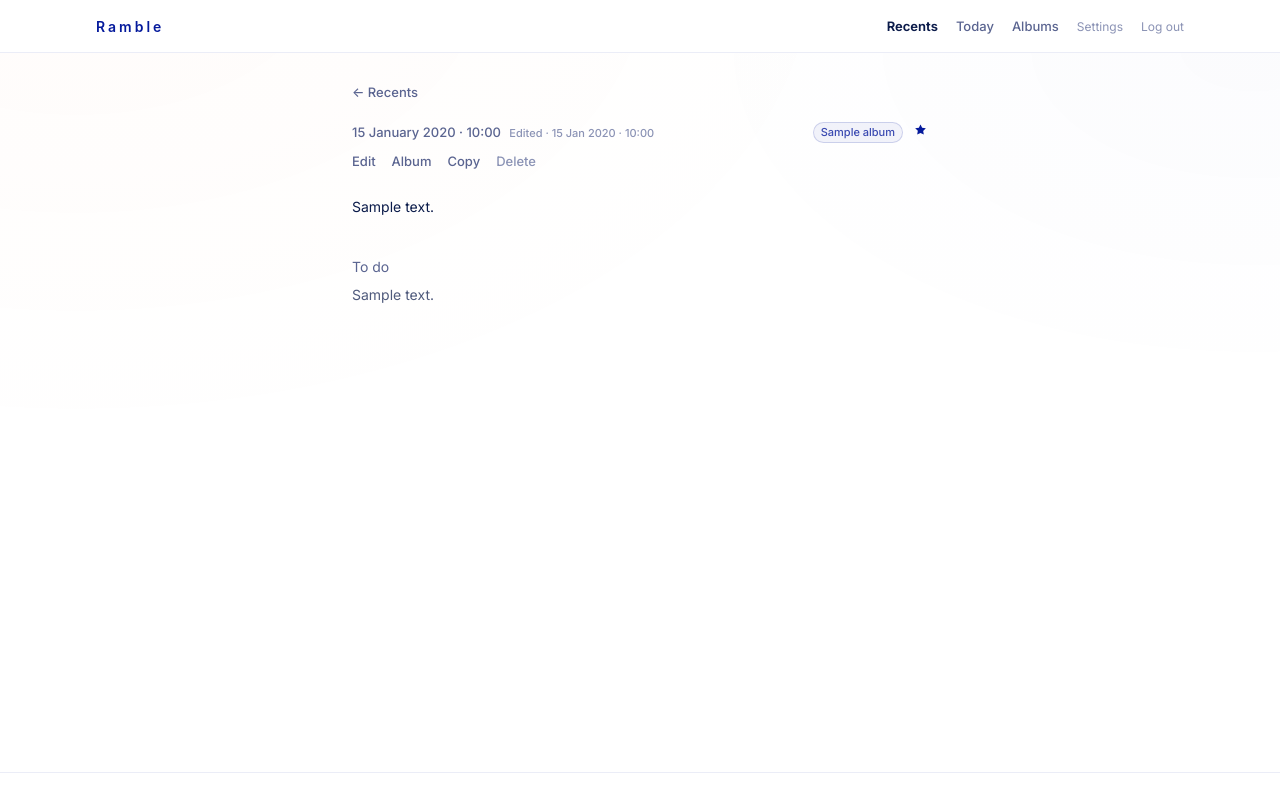
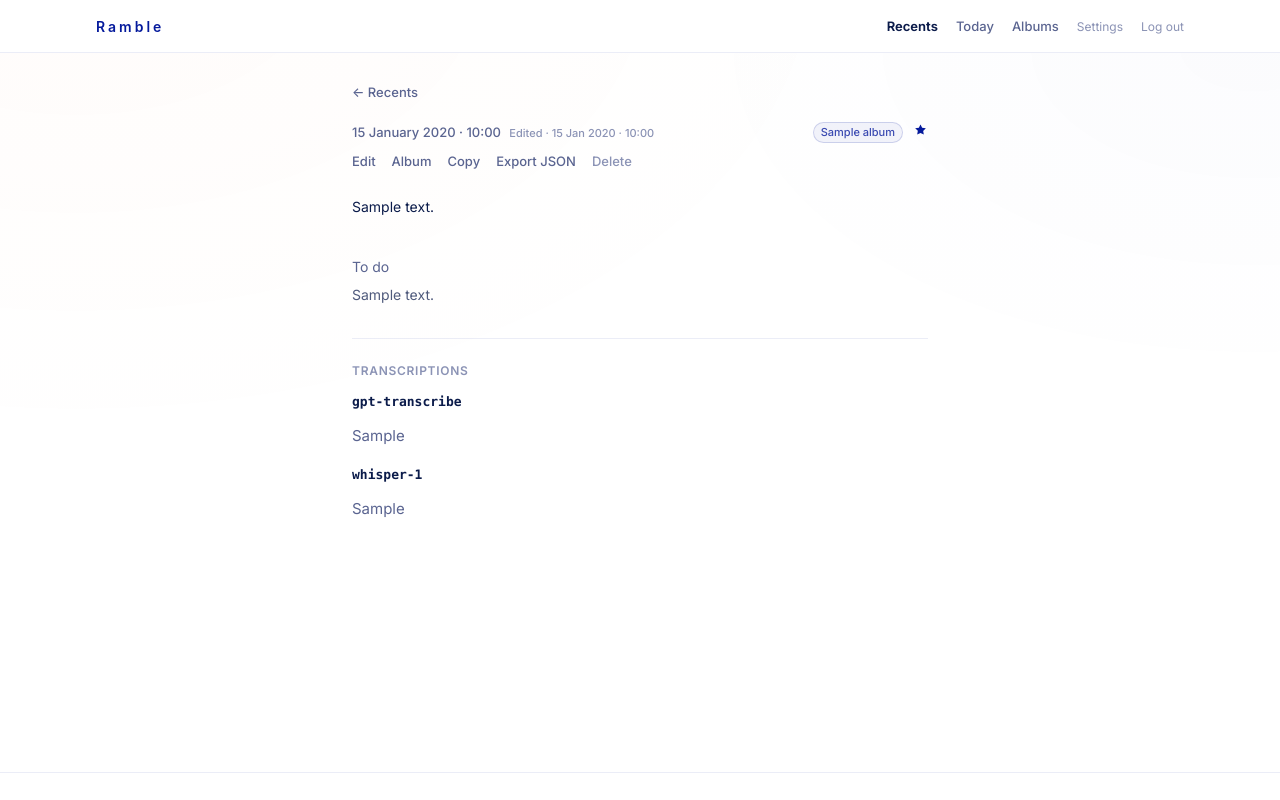
Before and after one commit to RoyKeane94/Ramble, a Django app: page /notes/00000000-0000-0000-0000-000000000001/ in a window 1280 px wide. Run offline with Django 5.2, Linux system fonts and the light colour scheme; a user stored in the database is signed in; tables that the repository leaves empty hold one stand-in row (values such as "Sample post"); parts of the project's set-up code (start-up, migrations or seed data) failed here and were passed over.

Commit message:
Dual transcript for debugging

```diff
--- a/notes/models.py
+++ b/notes/models.py
@@ -18,6 +18,8 @@ class Note(models.Model):
     original_transcript = models.TextField(blank=True, default="")
     boosted_transcript = models.TextField(blank=True, default="")
     gpt_transcript = models.TextField(blank=True, default="")
+    gpt_transcribe_transcript = models.TextField(blank=True, default="")
+    whisper_1_transcript = models.TextField(blank=True, default="")
     gpt_tidied_text = models.TextField(blank=True, default="")
     next_action_text = models.TextField(blank=True, default="")
     edited_text = models.TextField(blank=True, default="")
@@ -211,6 +213,26 @@ class Note(models.Model):
     def list_header(self):
         return self.day_header_compact
 
+    @property
+    def labeled_transcripts(self):
+        """Side-by-side ASR outputs for comparison on the web."""
+        rows = []
+        gpt = self.gpt_transcribe_transcript.strip()
+        whisper = self.whisper_1_transcript.strip()
+        if gpt:
+            rows.append({"model": "gpt-transcribe", "label": "gpt-transcribe", "text": gpt})
+        if whisper:
+            rows.append({"model": "whisper-1", "label": "whisper-1", "text": whisper})
+        if not rows:
+            legacy = self.gpt_transcript.strip()
+            if legacy:
+                rows.append({"model": "gpt-transcribe", "label": "gpt-transcribe (legacy)", "text": legacy})
+        return rows
+
+    @property
+    def has_labeled_transcripts(self):
+        return len(self.labeled_transcripts) > 0
+
 
 class Album(models.Model):
     id = models.UUIDField(primary_key=True, default=uuid.uuid4, editable=False)
--- a/notes/serializers.py
+++ b/notes/serializers.py
@@ -18,6 +18,8 @@ class NoteSerializer(serializers.ModelSerializer):
             "original_transcript",
             "boosted_transcript",
             "gpt_transcript",
+            "gpt_transcribe_transcript",
+            "whisper_1_transcript",
             "gpt_tidied_text",
             "next_action_text",
             "edited_text",
@@ -60,6 +62,8 @@ class NoteSerializer(serializers.ModelSerializer):
                 "gpt_tidied_text",
                 "tidied_text",
                 "gpt_transcript",
+                "gpt_transcribe_transcript",
+                "whisper_1_transcript",
                 "did_gpt_transcribe_tidy",
                 "did_gpt_tidy",
                 "edited_text",
--- a/notes/urls.py
+++ b/notes/urls.py
@@ -9,6 +9,7 @@ urlpatterns = [
     path("privacy/", views.privacy, name="privacy"),
     path("terms/", views.terms, name="terms"),
     path("roll/", views.note_list, name="list"),
+    path("roll/export.json", views.notes_export_json, name="export_json"),
     path("albums/", views.album_list, name="albums"),
     path("albums/new/", views.album_create, name="album_create"),
     path("albums/<uuid:pk>/delete/", views.album_delete, name="album_delete"),
--- a/notes/views.py
+++ b/notes/views.py
@@ -4,10 +4,11 @@ from uuid import UUID
 
 from django.contrib.auth.decorators import login_required
 from django.db.models import Max
+from django.http import JsonResponse
 from django.shortcuts import get_object_or_404, redirect, render
 from django.urls import reverse
 from django.utils import timezone
-from django.views.decorators.http import require_POST
+from django.views.decorators.http import require_GET, require_POST
 
 from .models import Album, Note
 
@@ -52,6 +53,53 @@ def group_notes_for_roll(notes):
         header = note.month_header if dense else note.day_header_compact
         grouped.setdefault(header, []).append(note)
     return grouped
+
+
+def _note_export_dict(note):
+    transcripts = {}
+    gpt = note.gpt_transcribe_transcript.strip()
+    whisper = note.whisper_1_transcript.strip()
+    if gpt:
+        transcripts["gpt_transcribe"] = gpt
+    if whisper:
+        transcripts["whisper_1"] = whisper
+    if not transcripts and note.gpt_transcript.strip():
+        transcripts["gpt_transcribe"] = note.gpt_transcript.strip()
+
+    return {
+        "id": str(note.id),
+        "created_at": timezone.localtime(note.created_at).isoformat(),
+        "updated_at": timezone.localtime(note.updated_at).isoformat(),
+        "duration_seconds": note.duration,
+        "is_starred": note.is_starred,
+        "is_edited": note.is_edited,
+        "edited_at": timezone.localtime(note.edited_at).isoformat() if note.edited_at else None,
+        "albums": note.membership_names,
+        "transcriptions": transcripts,
+        "gpt_transcript": note.gpt_transcript,
+        "gpt_tidied_text": note.gpt_tidied_text,
+        "tidied_text": note.tidied_text,
+        "edited_text": note.edited_text,
+        "display_text": note.display_text,
+        "next_action_text": note.next_action_text,
+        "todo_items": note.todo_items,
+        "processing_failed": note.transcription_failed,
+        "processing_error": note.processing_error,
+    }
+
+
+@login_required
+@require_GET
+def notes_export_json(request):
+    notes = Note.objects.filter(user=request.user).prefetch_related("albums").order_by("-created_at")
+    payload = {
+        "exported_at": timezone.localtime(timezone.now()).isoformat(),
+        "note_count": notes.count(),
+        "notes": [_note_export_dict(note) for note in notes],
+    }
+    response = JsonResponse(payload, json_dumps_params={"ensure_ascii": False, "indent": 2})
+    response["Content-Disposition"] = 'attachment; filename="ramble-export.json"'
+    return response
 
 
 @login_required
@@ -124,6 +172,8 @@ def Q_from_query(query):
         | Q(original_transcript__icontains=query)
         | Q(boosted_transcript__icontains=query)
         | Q(gpt_transcript__icontains=query)
+        | Q(gpt_transcribe_transcript__icontains=query)
+        | Q(whisper_1_transcript__icontains=query)
         | Q(gpt_tidied_text__icontains=query)
         | Q(edited_text__icontains=query)
     )
--- a/static/css/ramble.css
+++ b/static/css/ramble.css
@@ -870,6 +870,44 @@ a.frame:focus-visible {
 
 .take-body {
   margin-top: 1.75rem;
+}
+
+.take-transcripts {
+  margin-top: 2rem;
+  padding-top: 1.5rem;
+  border-top: 1px solid var(--line);
+}
+
+.take-transcripts-title {
+  margin: 0 0 1rem;
+  font-size: 0.75rem;
+  font-weight: 600;
+  letter-spacing: 0.06em;
+  text-transform: uppercase;
+  color: var(--faint);
+}
+
+.take-transcript-block + .take-transcript-block {
+  margin-top: 1.25rem;
+}
+
+.take-transcript-label {
+  margin: 0 0 0.35rem;
+  font-size: 0.8125rem;
+  font-weight: 600;
+  color: var(--ink);
+  font-family: ui-monospace, SFMono-Regular, Menlo, Monaco, Consolas, monospace;
+}
+
+.take-transcript-text {
+  margin: 0;
+  font-size: 0.9375rem;
+  line-height: 1.55;
+  color: var(--muted);
+}
+
+.roll-export {
+  margin-right: 0.75rem;
 }
 
 .take-star-form {
--- a/templates/notes/detail.html
+++ b/templates/notes/detail.html
@@ -45,6 +45,7 @@
         >
           Copy
         </button>
+        <a class="take-action" href="{% url 'notes:export_json' %}">Export JSON</a>
         <form method="post" action="{% url 'notes:delete' note.id %}" class="take-action-form" onsubmit="return confirm('Delete this take?');">
           {% csrf_token %}
           <button type="submit" class="take-action take-action-delete">Delete</button>
@@ -126,6 +127,17 @@
         </ul>
       </section>
     {% endif %}
+    {% if note.has_labeled_transcripts %}
+      <section class="take-transcripts" aria-label="Model transcriptions">
+        <h2 class="take-transcripts-title">Transcriptions</h2>
+        {% for row in note.labeled_transcripts %}
+          <article class="take-transcript-block">
+            <p class="take-transcript-label">{{ row.label }}</p>
+            <div class="take-transcript-text">{{ row.text|linebreaks }}</div>
+          </article>
+        {% endfor %}
+      </section>
+    {% endif %}
   {% endif %}
 </div>
 {% endblock %}
--- a/templates/notes/list.html
+++ b/templates/notes/list.html
@@ -12,6 +12,7 @@
       <h1 class="roll-title">{{ album_title }}</h1>
       {% if has_recents %}
         <div class="toolbar roll-tools">
+          <a class="text-link roll-export" href="{% url 'notes:export_json' %}">Export JSON</a>
           <button class="text-link search-toggle" type="button" aria-label="Search" onclick="document.getElementById('search').classList.toggle('is-open'); document.querySelector('#search input')?.focus()">
             <svg width="15" height="15" viewBox="0 0 16 16" aria-hidden="true" fill="none" stroke="currentColor" stroke-width="1.6">
               <circle cx="7" cy="7" r="4.5"/>
```
Also changed, not shown: notes/migrations/0007_dual_transcripts.py (added).
